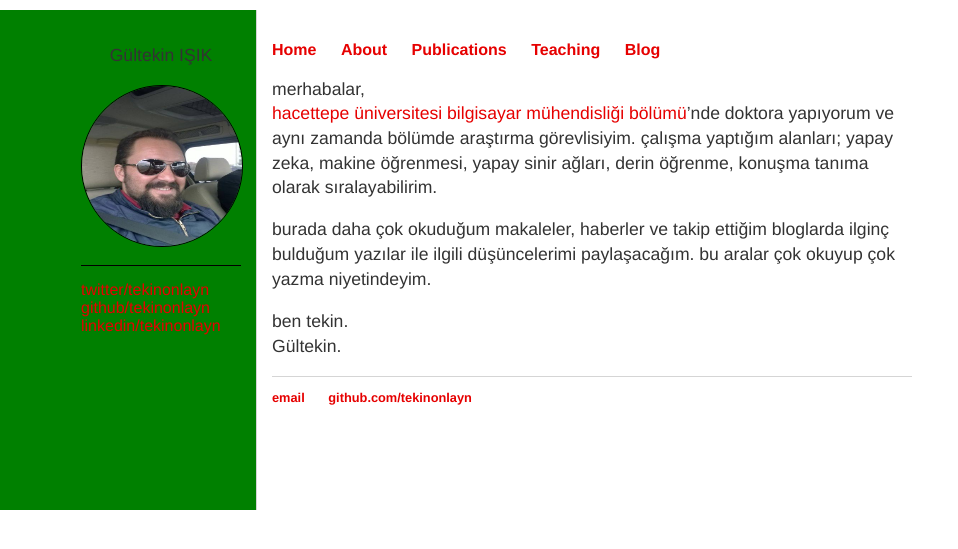
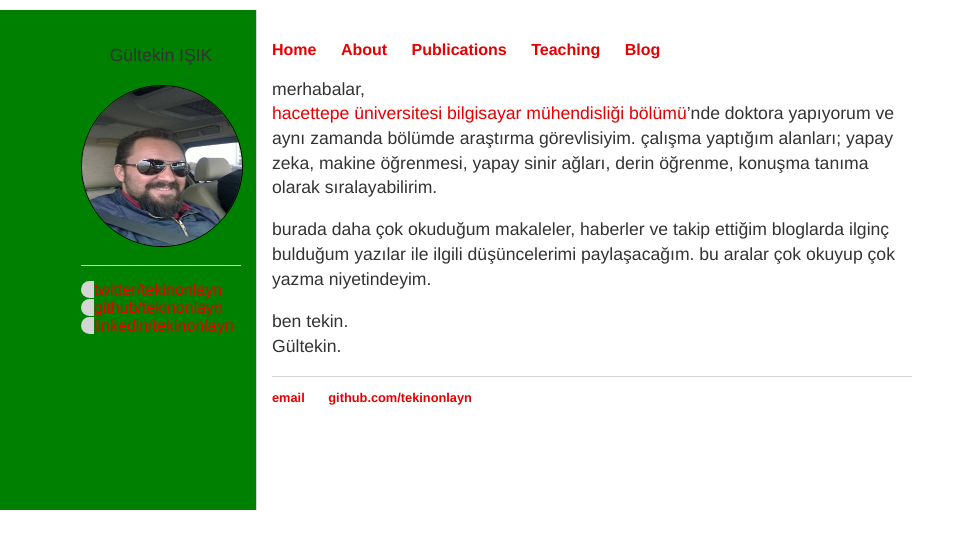
Before and after one commit to tekinonlayn/gi.github.io, a Jekyll site: the page built from cv/cv.html, in a window 1280 px wide. Shown: the top 549 px of the page, without its empty margins (0-958 px from the left). Built offline with Jekyll 4.4.1, drawn with Linux system fonts in a browser that asks for light colours.

Commit message:
Update varsay.css

```diff
--- a/css/varsay.css
+++ b/css/varsay.css
@@ -28,14 +28,13 @@ body {
 #foto {
     width: 160px;
     height: 240px;
-    border-bottom: 1px solid black;
+    border-bottom: 1px solid #d5d5d5;
     /*border-radius: 50px;*/
     margin-top: 15px;
     margin-bottom: 15px;
     text-align: center;
     float: right;
     margin-right: 15px;
-
 }
 
 #bilgi {
@@ -43,7 +42,12 @@ body {
     height: 60px;
     float: right;
     margin-right: 15px;
+}
 
+#bilgi a {
+    border-left: 13px solid #d5d5d5;
+    border-top-left-radius: 10px;
+    border-bottom-left-radius: 10px;
 
 }
 #foto img {
```
